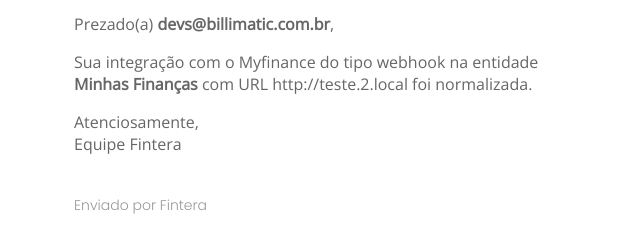
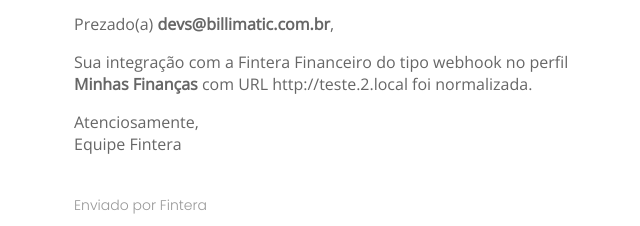
Before and after one commit to brianalvesm/fintera, a website: page public/emails-transacionais/integracao_reestabelecida.html in a window 1280 px wide. Shown: the part 147-373 px from the top of the page, 306-946 px from the left. Drawn offline with nearby package versions, Linux system fonts and the light colour scheme.

Commit message:
Revisa texto do email integração reestabelecida

```diff
--- a/public/emails-transacionais/integracao_reestabelecida.html
+++ b/public/emails-transacionais/integracao_reestabelecida.html
@@ -91,7 +91,7 @@
 					<tr>
 						<td width="520" valign="top">
 							<p>Prezado(a) <b>devs@billimatic.com.br</b>,</p>
-							<p>Sua integração com o Myfinance do tipo webhook na entidade <b>Minhas Finanças</b> com URL http://teste.2.local foi normalizada.</p>
+							<p>Sua integração com a Fintera Financeiro do tipo webhook no perfil <b>Minhas Finanças</b> com URL http://teste.2.local foi normalizada.</p>
 							<p>Atenciosamente, <br/>Equipe Fintera</p>
 						</td>
 					</tr>
```
